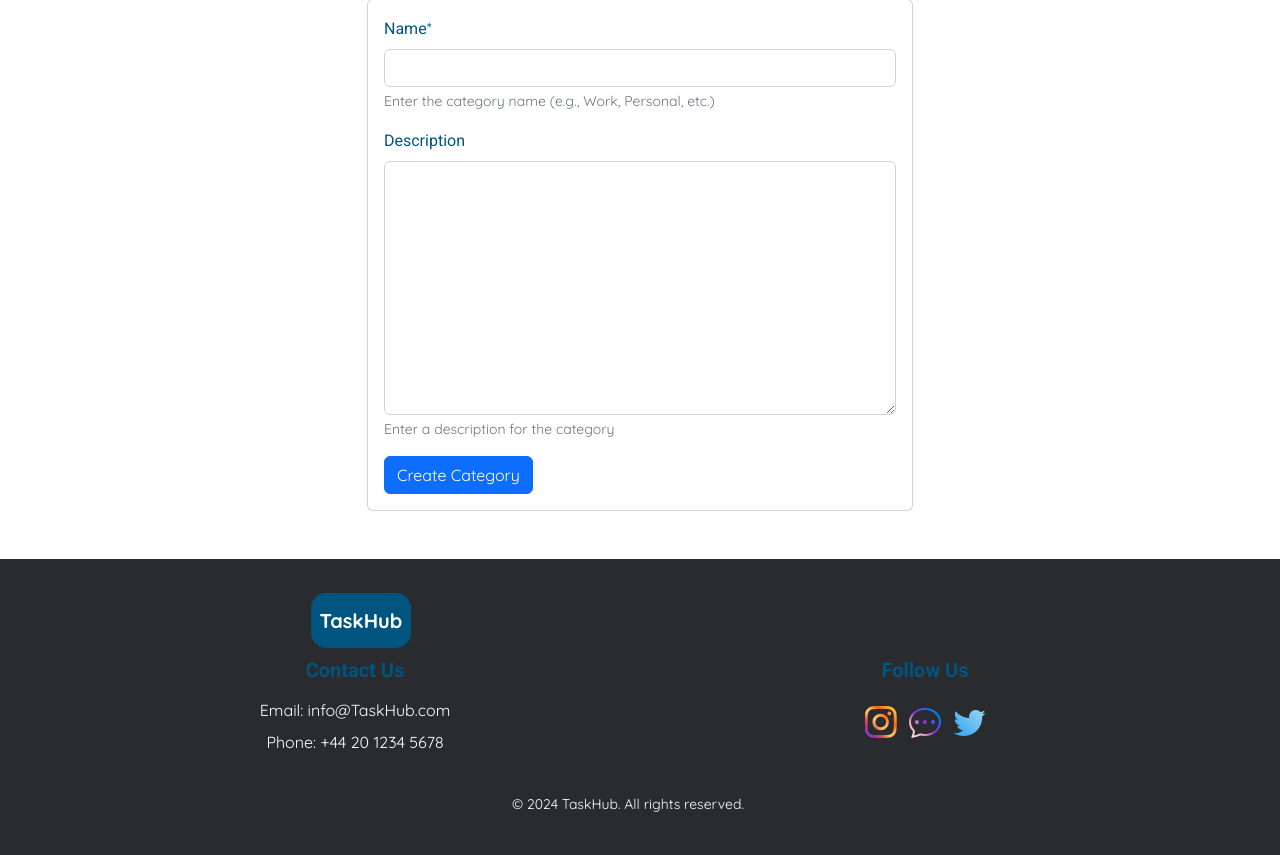
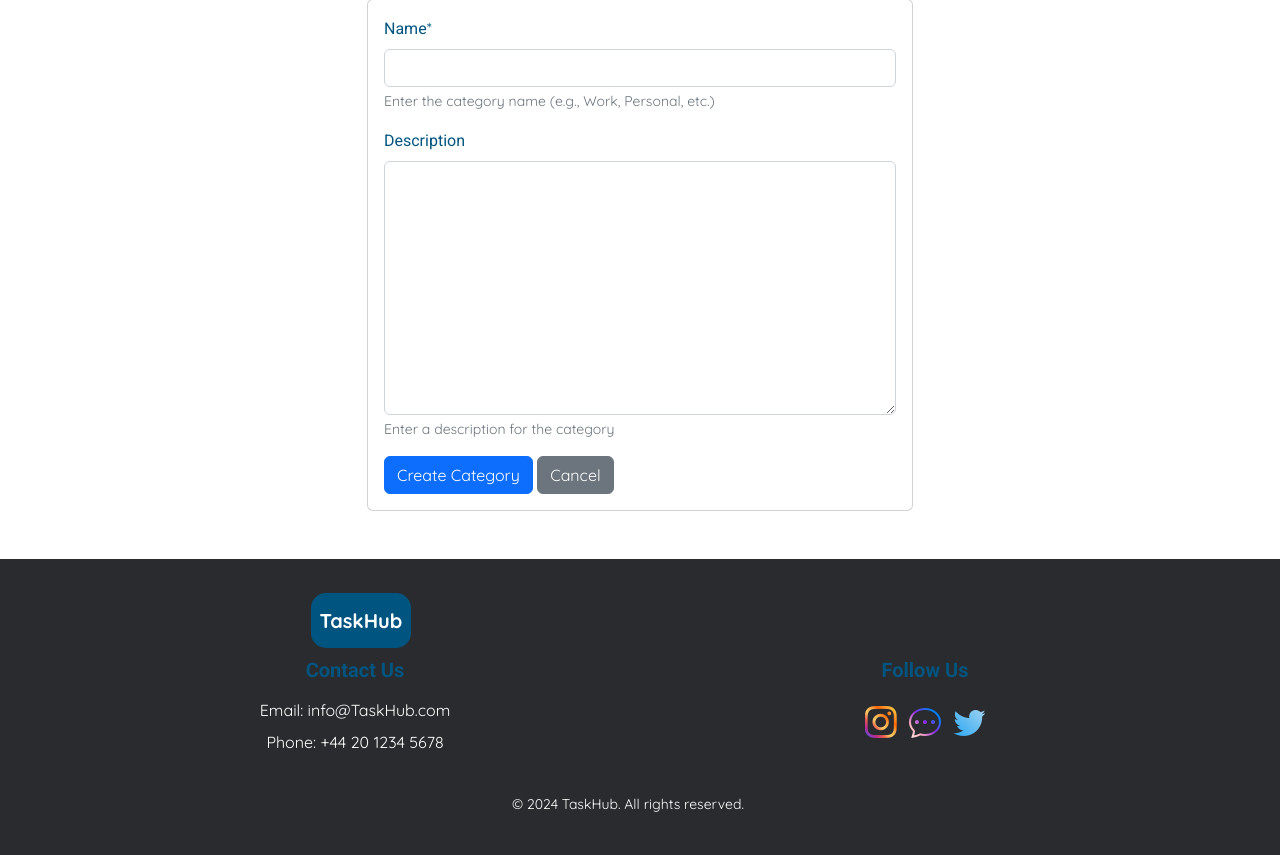
Before and after one commit to JonFD4/Taskhub, a Django app: page /tasks/create/ in a window 1280 px wide. Shown: the part 174-1029 px from the top of the page. Run offline with Django 5.2, Linux system fonts and the light colour scheme; a user stored in the database is signed in; parts of the project's set-up code (start-up, migrations or seed data) failed here and were passed over; some libraries are stand-ins or nearby versions.

Commit message:
Add cancel button

```diff
--- a/tasks/templates/category/create_category.html
+++ b/tasks/templates/category/create_category.html
@@ -12,6 +12,7 @@
                         {% csrf_token %}
                         {{ form|crispy }}
                         <button type="submit" class="btn btn-primary">Create Category</button>
+                        <a href="{% url 'category_list' %}" class="btn btn-secondary">Cancel</a>
                     </form>
                 </div>
             </div>
--- a/tasks/templates/category/update_category.html
+++ b/tasks/templates/category/update_category.html
@@ -10,6 +10,7 @@
                 {% csrf_token %}
                 {{ form|crispy }}
                 <button type="submit" class="btn btn-primary">Update Category</button>
+                <a href="{% url  'category_list' %}" class="btn btn-secondary">Cancel</a>
             </form>
         </div>
     </div>
```
